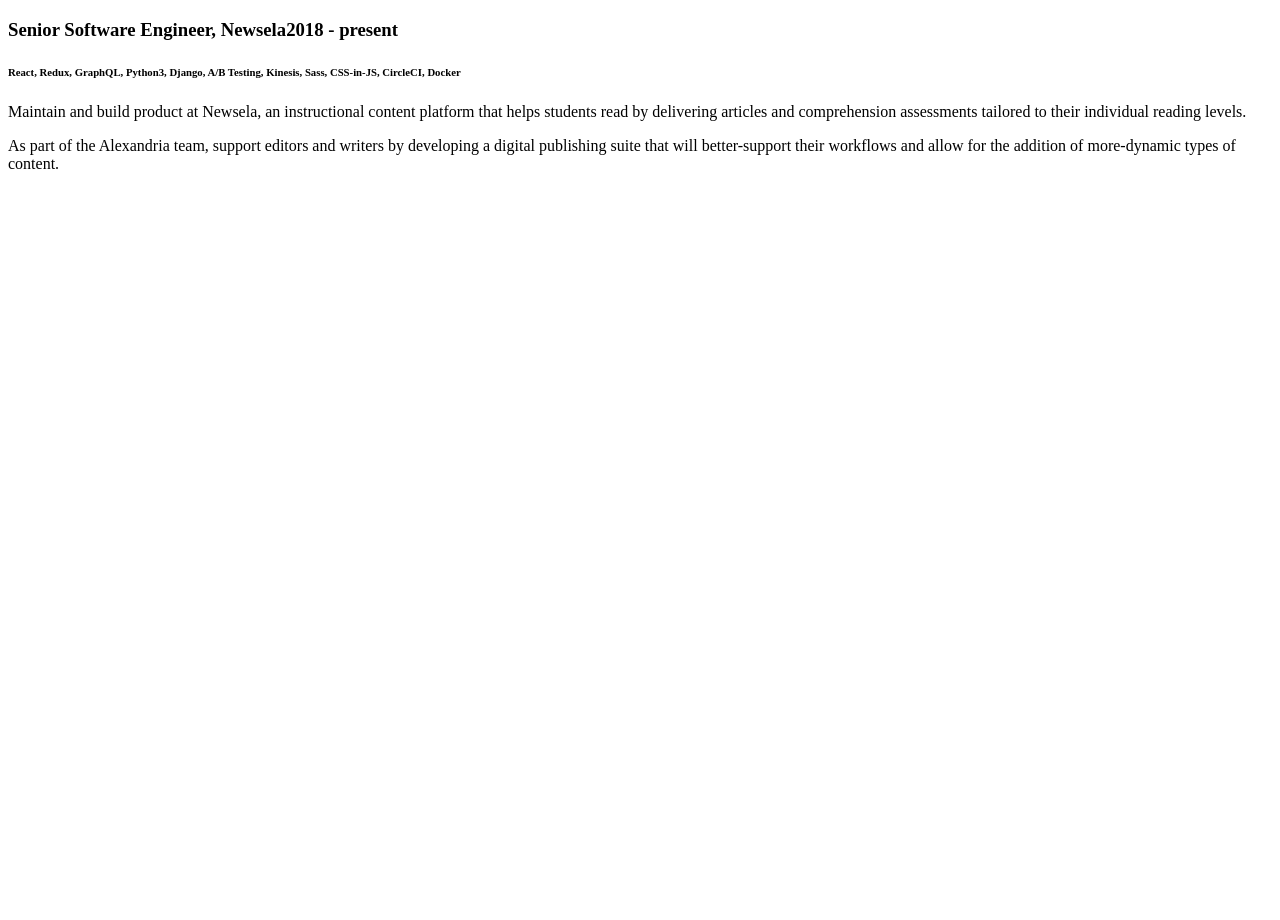
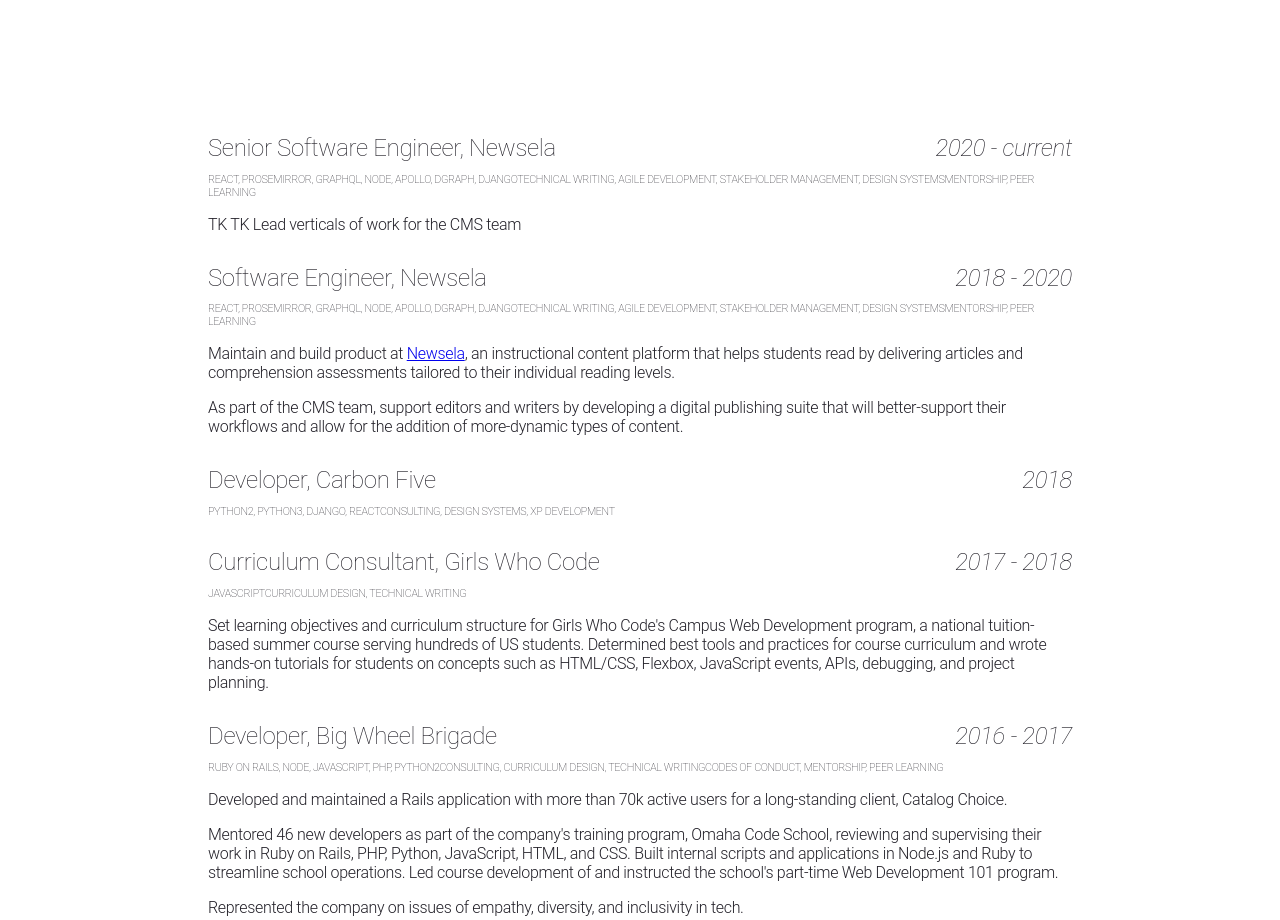
Before and after one commit to halfghaninne/personal-site-2021, a Gatsby site: page /tech in a window 1280 px wide. Before the commit the page ends 800 px from the top, so only its background shows below. Built offline with nearby package versions, Linux system fonts and the light colour scheme; Gatsby itself is replaced by a stand-in of ours.

Commit message:
updates to styles

```diff
--- a/package.json
+++ b/package.json
@@ -20,6 +20,7 @@
     "gatsby-plugin-sharp": "^3.4.0",
     "gatsby-source-filesystem": "^3.4.0",
     "gatsby-transformer-sharp": "^3.4.0",
+    "html-react-parser": "^1.4.4",
     "react": "^17.0.1",
     "react-dom": "^17.0.1"
   }
--- a/src/components/EntryGroup.jsx
+++ b/src/components/EntryGroup.jsx
@@ -1,31 +1,57 @@
 import * as React from "react"
+import parse from 'html-react-parser'
+
+//styles
+const entryBody = {
+	fontWeight: 300
+}
+
+const entryHeader = {
+	display: 'flex',
+	justifyContent: 'space-between',
+	fontWeight: 100,
+	marginTop: '30px',
+	marginBottom: 0,
+	fontSize: '24px'
+}
+
+const skillsStyle = {
+	textTransform: 'uppercase',
+	fontWeight: 100,
+	marginTop: '1em',
+	marginBottom: '1em'
+}
+
 
 const Entry = ({data}) => {
-	console.log('data: ', data);
-	const content = data.content.map((section) => { return (
+	const content = data.content?.map((para) => { return (
 		<p>
-			{section}
+			{parse(para)}
 		</p>
 	)})
 
-	console.log('content: ', content);
+	const renderSkills = () => {
+		const acc = []
+
+		Object.keys(data.skills).map((section) => {
+			acc.push(<span>{data.skills[section].join(", ")}</span>)
+		})
+
+		return acc;
+	}
 
 	return (
 		<div class="">
-			<h3 class="">
+			<h3 class="" style={entryHeader}>
 				<span>{data.position}, {data.company}</span>
-				<span class="timeline">{data.timeline.join(" - ")}</span>
+				<span class="timeline" style={{fontStyle: 'italic'}}>{data.timeline.join(" - ")}</span>
 			</h3>
-			<h6 class="tech-stack">
-				{data.skills.join(", ")}
+			<h6 class="tech-stack" style={skillsStyle}>
+				{ renderSkills() }
 			</h6>
-			{content}
-			{/* <p>
-				Maintain and build product at <a href="https://newsela.com/" target="_blank">Newsela</a>, an instructional content platform that helps students read by delivering articles and comprehension assessments tailored to their individual reading levels.
-			</p>
-			<p>
-				As part of the Wire team, support editors and writers by developing a digital publishing suite that will better-support their workflows and allow for the addition of more-dynamic types of content.
-			</p> */}
+			<div style={entryBody}>
+				{content}
+			</div>
 		</div>
 	)
 }
@@ -36,6 +62,7 @@
 	const renderMarkup = (data) => {
 		return data.map((entry) => <Entry data={entry}/>)
 	}
+
   return (
 		renderMarkup(data)
 	);
--- /dev/null
+++ b/src/data/enums.js
@@ -0,0 +1,61 @@
+export const GENRES_CREATIVE = {
+  AUDIO: 'Audio',
+  COLLAGE: 'Collage',
+  COMPUTING_TECHNOLOGY: 'Computing Technology',
+  DRAWING: 'Drawing',
+  EDITING: 'Editing',
+  ESSAY: 'Essay',
+  EXPERIMENTAL: 'Experimental',
+  FICTION: 'Fiction',
+  INDEPENDENT_PUBLISHING: 'Independent Publishing',
+  NONFICTION: 'Non-fiction',
+  PERFORMANCE: 'Performance',
+  POETRY: 'Poetry',
+};
+
+export const SKILLS_COMMUNITY = {
+
+};
+
+export const SKILLS_CREATIVE = {
+  EDITING: 'Editing',
+  INDEPENDENT_PUBLISHING: 'Independent Publishing',
+  PRODUCTION: 'Production',
+  REPORTING: 'Reporting'
+};
+
+export const SKILLS_DEI = {
+  CODES_OF_CONDUCT: 'Codes of Conduct',
+  FACILITATION: 'Facilitation',
+  MENTORSHIP: 'Mentorship',
+  PEER_LEARNING: 'Peer Learning'
+};
+
+export const SKILLS_PROFESSIONAL = {
+  ACCESSIBILITY: 'Accessibility',
+  AGILE_DEVELOPMENT: 'Agile Development',
+  CURRICULUM_DESIGN: 'Curriculum Design',
+  CONSULTING: 'Consulting',
+  DESIGN_SYSTEMS: 'Design Systems',
+  PUBLIC_SPEAKING: 'Public Speaking',
+  STAKEHOLDER_MANAGEMENT: 'Stakeholder Management',
+  TECHNICAL_WRITING: 'Technical Writing',
+  XP_DEVELOPMENT: 'XP Development'
+};
+
+export const SKILLS_TECH = {
+  APOLLO: 'Apollo',
+  DGRAPH: 'Dgraph',
+  DJANGO: 'Django',
+  GRAPHQL: 'GraphQL',
+  JAVASCRIPT: 'JavaScript',
+  MYSQL: 'MySQL',
+  NODE: 'Node',
+  PHP: 'PHP',
+  PROSEMIRROR: 'ProseMirror',
+  PYTHON2: 'Python2',
+  PYTHON3: 'Python3',
+  REACT: 'React',
+  RUBY: 'Ruby',
+  RUBY_ON_RAILS: 'Ruby on Rails'
+};
--- /dev/null
+++ b/src/data/tech.js
@@ -0,0 +1,135 @@
+import {
+  SKILLS_DEI,
+  SKILLS_PROFESSIONAL,
+  SKILLS_TECH,
+} from './enums';
+
+const data = [
+  {
+    position: 'Senior Software Engineer',
+    company: 'Newsela',
+    timeline: ['2020', 'current'],
+    skills: {
+      tech: [
+        SKILLS_TECH.REACT,
+        SKILLS_TECH.PROSEMIRROR,
+        SKILLS_TECH.GRAPHQL,
+        SKILLS_TECH.NODE,
+        SKILLS_TECH.APOLLO,
+        SKILLS_TECH.DGRAPH,
+        SKILLS_TECH.DJANGO,
+      ],
+      professional: [
+        SKILLS_PROFESSIONAL.TECHNICAL_WRITING,
+        SKILLS_PROFESSIONAL.AGILE_DEVELOPMENT,
+        SKILLS_PROFESSIONAL.STAKEHOLDER_MANAGEMENT,
+        SKILLS_PROFESSIONAL.DESIGN_SYSTEMS,
+      ],
+      dei: [
+        SKILLS_DEI.MENTORSHIP,
+        SKILLS_DEI.PEER_LEARNING
+      ]
+    },
+    content: [
+      'TK TK Lead verticals of work for the CMS team',
+    ]
+  },
+  {
+    position: 'Software Engineer',
+    company: 'Newsela',
+    timeline: ['2018', '2020'],
+    skills: {
+      tech: [
+        SKILLS_TECH.REACT,
+        SKILLS_TECH.PROSEMIRROR,
+        SKILLS_TECH.GRAPHQL,
+        SKILLS_TECH.NODE,
+        SKILLS_TECH.APOLLO,
+        SKILLS_TECH.DGRAPH,
+        SKILLS_TECH.DJANGO,
+      ],
+      professional: [
+        SKILLS_PROFESSIONAL.TECHNICAL_WRITING,
+        SKILLS_PROFESSIONAL.AGILE_DEVELOPMENT,
+        SKILLS_PROFESSIONAL.STAKEHOLDER_MANAGEMENT,
+        SKILLS_PROFESSIONAL.DESIGN_SYSTEMS,
+      ],
+      dei: [
+        SKILLS_DEI.MENTORSHIP,
+        SKILLS_DEI.PEER_LEARNING
+      ]
+    },
+    content: [
+      'Maintain and build product at <a href="https://newsela.com/" target="_blank">Newsela</a>, an instructional content platform that helps students read by delivering articles and comprehension assessments tailored to their individual reading levels.',
+      'As part of the CMS team, support editors and writers by developing a digital publishing suite that will better-support their workflows and allow for the addition of more-dynamic types of content.'
+    ]
+  },
+  {
+    position: 'Developer',
+    company: 'Carbon Five',
+    timeline: ['2018'],
+    skills: {
+      tech: [
+        SKILLS_TECH.PYTHON2,
+        SKILLS_TECH.PYTHON3,
+        SKILLS_TECH.DJANGO,
+        SKILLS_TECH.REACT
+      ],
+      professional: [
+        SKILLS_PROFESSIONAL.CONSULTING,
+        SKILLS_PROFESSIONAL.DESIGN_SYSTEMS,
+        SKILLS_PROFESSIONAL.XP_DEVELOPMENT
+      ]
+    },
+    // content: []
+  },
+  {
+    position: 'Curriculum Consultant',
+    company: 'Girls Who Code',
+    timeline: ['2017', '2018'],
+    skills: {
+      tech: [
+        SKILLS_TECH.JAVASCRIPT,
+
+      ],
+      professional: [
+        SKILLS_PROFESSIONAL.CURRICULUM_DESIGN,
+        SKILLS_PROFESSIONAL.TECHNICAL_WRITING
+      ]
+    },
+    content: [
+      'Set learning objectives and curriculum structure for Girls Who Code\'s Campus Web Development program, a national tuition-based summer course serving hundreds of US students. Determined best tools and practices for course curriculum and wrote hands-on tutorials for students on concepts such as HTML/CSS, Flexbox, JavaScript events, APIs, debugging, and project planning.'
+    ]
+  },
+  {
+    position: 'Developer',
+    company: 'Big Wheel Brigade',
+    timeline: ['2016', '2017'],
+    skills: {
+      tech: [
+        SKILLS_TECH.RUBY_ON_RAILS,
+        SKILLS_TECH.NODE,
+        SKILLS_TECH.JAVASCRIPT,
+        SKILLS_TECH.PHP,
+        SKILLS_TECH.PYTHON2
+      ],
+      professional: [
+        SKILLS_PROFESSIONAL.CONSULTING,
+        SKILLS_PROFESSIONAL.CURRICULUM_DESIGN,
+        SKILLS_PROFESSIONAL.TECHNICAL_WRITING
+      ],
+      dei: [
+        SKILLS_DEI.CODES_OF_CONDUCT,
+        SKILLS_DEI.MENTORSHIP,
+        SKILLS_DEI.PEER_LEARNING
+      ]
+    },
+    content: [
+      'Developed and maintained a Rails application with more than 70k active users for a long-standing client, Catalog Choice.',
+      'Mentored 46 new developers as part of the company\'s training program, Omaha Code School, reviewing and supervising their work in Ruby on Rails, PHP, Python, JavaScript, HTML, and CSS. Built internal scripts and applications in Node.js and Ruby to streamline school operations. Led course development of and instructed the school\'s part-time Web Development 101 program.',
+      'Represented the company on issues of empathy, diversity, and inclusivity in tech.'
+    ]
+  }
+];
+
+export default data
--- a/src/pages/index.js
+++ b/src/pages/index.js
@@ -12,7 +12,7 @@
 const pageStyles = {
   color: "#232129",
   padding: 96,
-  fontFamily: "-apple-system, Roboto, sans-serif, serif",
+  fontFamily: "Roboto, Helvetica Neue, Helvetica, Arial, sans-serif",
 }
 const headingStyles = {
   marginTop: 0,
--- a/src/pages/tech.js
+++ b/src/pages/tech.js
@@ -1,21 +1,24 @@
 import * as React from "react"
 import EntryGroup from "../components/EntryGroup"
 
+import data from "../data/tech"
+
+const pageStyles = {
+  color: "#232129",
+  paddingTop: 96,
+	paddingBottom: 96,
+	paddingLeft: 200,
+	paddingRight: 200,
+  fontFamily: "Roboto, Helvetica Neue, Helvetica, Arial, sans-serif",
+	fontWeight: 100,
+	letterSpacing: '-0.02em'
+}
+
 const TechPage = () => {
-	const data = [
-		{
-			position: "Senior Software Engineer",
-			company: "Newsela",
-			timeline: ["2018", "present"],
-			skills: ["React", "Redux", "GraphQL", "Python3", "Django", "A/B Testing", "Kinesis", "Sass", "CSS-in-JS", "CircleCI", "Docker"],
-			content: [
-				"Maintain and build product at Newsela, an instructional content platform that helps students read by delivering articles and comprehension assessments tailored to their individual reading levels.",
-				"As part of the Alexandria team, support editors and writers by developing a digital publishing suite that will better-support their workflows and allow for the addition of more-dynamic types of content."
-			]
-		}
-	]
+
+	console.log(data);
   return (
-		<div>
+		<div style={pageStyles}>
 			<EntryGroup data={data} />
 		</div>
 	);
```
Also changed, not shown: src/data/communities.js (added), src/data/talks.js (added), src/data/writing.js (added), 1 other file.
